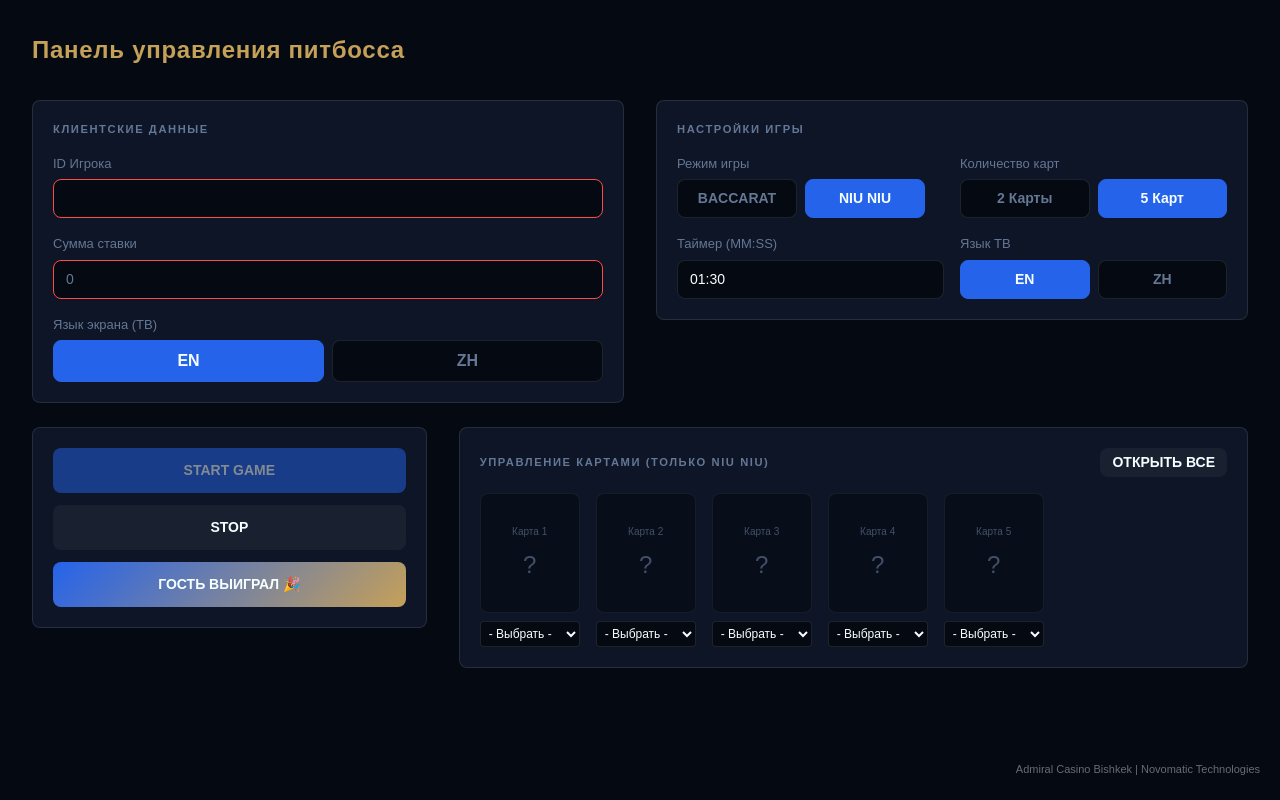
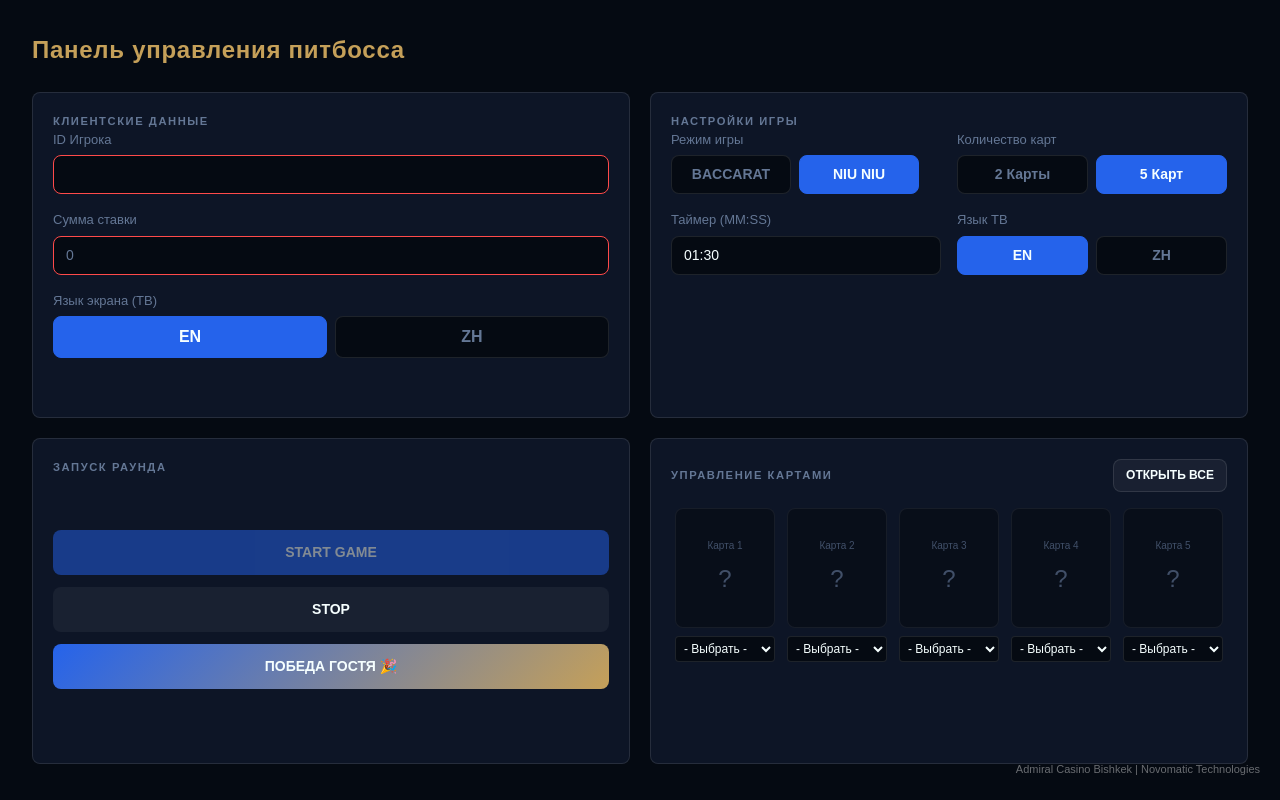
Before and after one commit to happydoctorbass/avalutmac, a Next.js app: page /admin in a window 1280 px wide. Built offline with nearby package versions, Linux system fonts and the light colour scheme.

Commit message:
Fix: stable game restart logic and code modularity

```diff
--- a/src/components/admin/AdminCardGrid.module.css
+++ b/src/components/admin/AdminCardGrid.module.css
@@ -1,8 +1,10 @@
 .grid {
   display: flex;
   flex-wrap: wrap;
-  gap: 1rem;
-  margin-top: 1rem;
+  gap: 0.75rem;
+  align-content: flex-start;
+  justify-content: center;
+  height: 100%;
 }
 
 .cardContainer {
--- a/src/components/admin/AdminPanel.module.css
+++ b/src/components/admin/AdminPanel.module.css
@@ -9,44 +9,37 @@
 .header {
   font-size: 1.5rem;
   font-weight: 600;
-  margin-bottom: 2rem;
+  margin-bottom: 1.5rem;
   color: var(--color-accent-gold);
   letter-spacing: 0.03em;
 }
 
-.layout {
-  display: flex;
-  flex-direction: column;
-  gap: 1.5rem;
-}
-
-.topRow {
-  display: flex;
-  gap: 2rem;
-  align-items: flex-start;
-}
-
-.topRow > * {
-  flex: 1;
-}
-
-.bottomRow {
-  display: flex;
-  gap: 2rem;
-}
-
-.bottomCol {
-  flex: 1;
-  display: flex;
-  flex-direction: column;
-  gap: 1.5rem;
+.grid {
+  display: grid;
+  grid-template-columns: 1fr 1fr;
+  grid-template-rows: 1fr 1fr;
+  gap: 1.25rem;
+  min-height: calc(100vh - 8rem);
 }
 
 .block {
+  display: flex;
+  flex-direction: column;
+  min-height: 0;
+  height: 100%;
   padding: 1.25rem;
   border-radius: 0.5rem;
   background: var(--color-bg-card);
   border: 1px solid var(--color-border);
+}
+
+.blockHead {
+  display: flex;
+  justify-content: space-between;
+  align-items: center;
+  gap: 0.75rem;
+  margin-bottom: 1rem;
+  flex-shrink: 0;
 }
 
 .blockTitle {
@@ -54,6 +47,30 @@
   text-transform: uppercase;
   letter-spacing: 0.14em;
   color: var(--placeholder);
-  margin-bottom: 1rem;
   font-weight: 600;
 }
+
+.blockBody {
+  flex: 1;
+  min-height: 0;
+  display: flex;
+  flex-direction: column;
+  overflow: auto;
+}
+
+.headBtn {
+  padding: 0.4rem 0.75rem;
+  border-radius: 0.5rem;
+  font-size: 0.75rem;
+  font-weight: 600;
+  color: var(--text-light);
+  background: rgba(255, 255, 255, 0.05);
+  border: 1px solid var(--color-border);
+  cursor: pointer;
+  white-space: nowrap;
+  flex-shrink: 0;
+}
+
+.headBtn:hover {
+  background: rgba(255, 255, 255, 0.1);
+}
--- a/src/components/admin/AdminPanel.tsx
+++ b/src/components/admin/AdminPanel.tsx
@@ -25,26 +25,24 @@ export function AdminPanel({ currentCards = [], onCardsGenerated }: AdminPanelPr
   const [timerDuration, setTimerDuration] = useState('01:30');
   const [manualCards, setManualCards] = useState<(CardData | null)[]>([null, null, null, null, null]);
 
-  const sendCommand = (event: string, data: object) => {
+  const send = (event: string, data: object) =>
     fetch('/api/pusher', { method: 'POST', body: JSON.stringify({ event, data }) });
-  };
 
-  const isFormValid = playerId.trim() !== '' && betAmount.trim() !== '';
-
-  const parseTimer = (val: string) => {
-    const p = val.split(':');
-    return p.length === 2 ? (parseInt(p[0]) || 0) * 60 + (parseInt(p[1]) || 0) : parseInt(val) || 0;
+  const valid = playerId.trim() !== '' && betAmount.trim() !== '';
+  const parseTimer = (v: string) => {
+    const p = v.split(':');
+    return p.length === 2 ? (parseInt(p[0]) || 0) * 60 + (parseInt(p[1]) || 0) : parseInt(v) || 0;
   };
 
   const startGame = () => {
-    if (!isFormValid) return;
-    const isNiuNiu = gameType === 'NIU_NIU_TRIPLE';
-    const validManual = isNiuNiu && manualCards.slice(0, cardCount).every(c => c !== null);
-    const cards = validManual ? manualCards.slice(0, cardCount) as CardData[] : getRandomCards(cardCount);
-
+    if (!valid) return;
+    const niu = gameType === 'NIU_NIU_TRIPLE';
+    const ok = niu && manualCards.slice(0, cardCount).every(c => c !== null);
+    const cards = ok ? (manualCards.slice(0, cardCount) as CardData[]) : getRandomCards(cardCount);
     onCardsGenerated?.(cards);
-    sendCommand(GAME_EVENTS.TOGGLE_STATE, {
-      state: 'GAME', cards, playerId: playerId.trim(), betAmount: Number(betAmount), language, gameType, cardCount, timerDuration: parseTimer(timerDuration)
+    send(GAME_EVENTS.TOGGLE_STATE, {
+      state: 'GAME', cards, playerId: playerId.trim(), betAmount: Number(betAmount),
+      language, gameType, cardCount, timerDuration: parseTimer(timerDuration),
     });
   };
 
@@ -53,43 +51,53 @@ export function AdminPanel({ currentCards = [], onCardsGenerated }: AdminPanelPr
       <AdminBranding />
       <h1 className={styles.header}>Панель управления питбосса</h1>
 
-      <div className={styles.layout}>
-        <div className={styles.topRow}>
+      <div className={styles.grid}>
         <section className={styles.block}>
           <h2 className={styles.blockTitle}>Клиентские данные</h2>
-            <AdminInputs playerId={playerId} betAmount={betAmount} language={language} onPlayerIdChange={setPlayerId} onBetAmountChange={setBetAmount} onLanguageChange={setLanguage} />
-          </section>
-          <section className={styles.block}>
-            <h2 className={styles.blockTitle}>Настройки Игры</h2>
-            <AdminGameSelector gameType={gameType} setGameType={setGameType} cardCount={cardCount} setCardCount={setCardCount} timerDuration={timerDuration} setTimerDuration={setTimerDuration} language={language} setLanguage={setLanguage} sendCommand={sendCommand} />
-          </section>
-        </div>
-
-        <div className={styles.bottomRow}>
-          <div className={styles.bottomCol}>
-            <section className={styles.block}>
-              <div className={ui.btnRow}>
-                <button onClick={startGame} className={`${ui.btnPrimary} ${!isFormValid ? ui.btnDisabled : ''}`} disabled={!isFormValid}>START GAME</button>
-                <button onClick={() => { onCardsGenerated?.([]); sendCommand(GAME_EVENTS.TOGGLE_STATE, { state: 'IDLE' }); }} className={ui.btnSecondary}>STOP</button>
-                <button onClick={() => sendCommand(GAME_EVENTS.CELEBRATE, {})} className={ui.btnCelebrate}>ГОСТЬ ВЫИГРАЛ 🎉</button>
+          <div className={styles.blockBody}>
+            <AdminInputs
+              playerId={playerId} betAmount={betAmount} language={language}
+              onPlayerIdChange={setPlayerId} onBetAmountChange={setBetAmount} onLanguageChange={setLanguage}
+            />
           </div>
         </section>
+
+        <section className={styles.block}>
+          <h2 className={styles.blockTitle}>Настройки игры</h2>
+          <div className={styles.blockBody}>
+            <AdminGameSelector
+              gameType={gameType} setGameType={setGameType} cardCount={cardCount} setCardCount={setCardCount}
+              timerDuration={timerDuration} setTimerDuration={setTimerDuration}
+              language={language} setLanguage={setLanguage} sendCommand={send}
+            />
           </div>
-          <div className={styles.bottomCol} style={{ flex: 2 }}>
+        </section>
+
         <section className={styles.block}>
-              <div className="flex justify-between items-center mb-4">
-                <h2 className={styles.blockTitle} style={{ marginBottom: 0 }}>Управление картами (Только Niu Niu)</h2>
-                <button onClick={() => sendCommand(GAME_EVENTS.REVEAL_ALL, {})} className={ui.btnSecondary} style={{ width: 'auto', padding: '0.25rem 0.75rem' }}>ОТКРЫТЬ ВСЕ</button>
+          <h2 className={styles.blockTitle}>Запуск раунда</h2>
+          <div className={styles.blockBody}>
+            <div className={ui.btnRow}>
+              <button onClick={startGame} className={`${ui.btnPrimary} ${!valid ? ui.btnDisabled : ''}`} disabled={!valid}>START GAME</button>
+              <button onClick={() => { onCardsGenerated?.([]); send(GAME_EVENTS.TOGGLE_STATE, { state: 'IDLE' }); }} className={ui.btnSecondary}>STOP</button>
+              <button onClick={() => send(GAME_EVENTS.CELEBRATE, {})} className={ui.btnCelebrate}>ПОБЕДА ГОСТЯ 🎉</button>
             </div>
+          </div>
+        </section>
+
+        <section className={styles.block}>
+          <div className={styles.blockHead}>
+            <h2 className={styles.blockTitle}>Управление картами</h2>
+            <button type="button" onClick={() => send(GAME_EVENTS.REVEAL_ALL, {})} className={styles.headBtn}>ОТКРЫТЬ ВСЕ</button>
+          </div>
+          <div className={styles.blockBody}>
             <AdminCardGrid
               cardCount={cardCount} gameType={gameType} selectedCards={manualCards}
-                onCardChange={(idx, c) => setManualCards(p => { const n=[...p]; n[idx]=c; return n; })}
-                onRevealCard={(idx) => sendCommand(GAME_EVENTS.REVEAL_CARD, { index: idx, card: currentCards[idx] || manualCards[idx] })}
-                revealedStates={currentCards.length > 0 ? currentCards.map(() => false) : Array(5).fill(false)}
+              onCardChange={(idx, c) => setManualCards(p => { const n = [...p]; n[idx] = c; return n; })}
+              onRevealCard={(idx) => send(GAME_EVENTS.REVEAL_CARD, { index: idx, card: currentCards[idx] || manualCards[idx] })}
+              revealedStates={Array(cardCount).fill(false)}
             />
+          </div>
         </section>
-          </div>
-        </div>
       </div>
     </div>
   );
--- a/src/components/admin/AdminUi.module.css
+++ b/src/components/admin/AdminUi.module.css
@@ -36,6 +36,8 @@
   display: flex;
   flex-direction: column;
   gap: 0.75rem;
+  height: 100%;
+  justify-content: center;
 }
 
 .btnDisabled {
```
Lines whose indentation alone changed are shown as unchanged.
